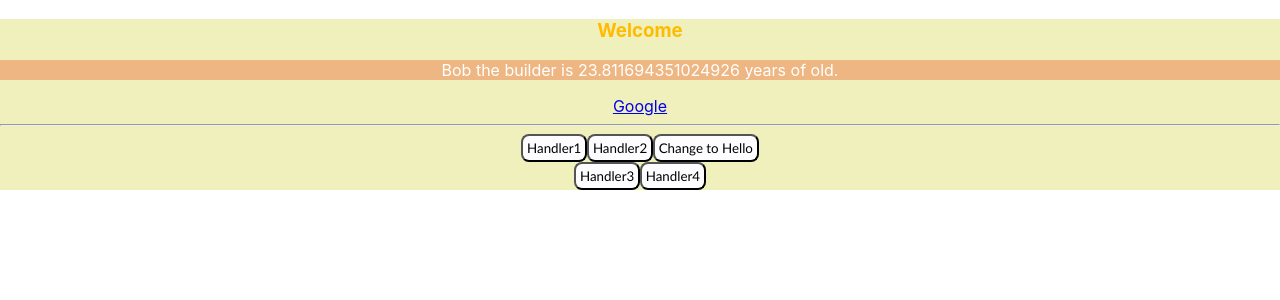
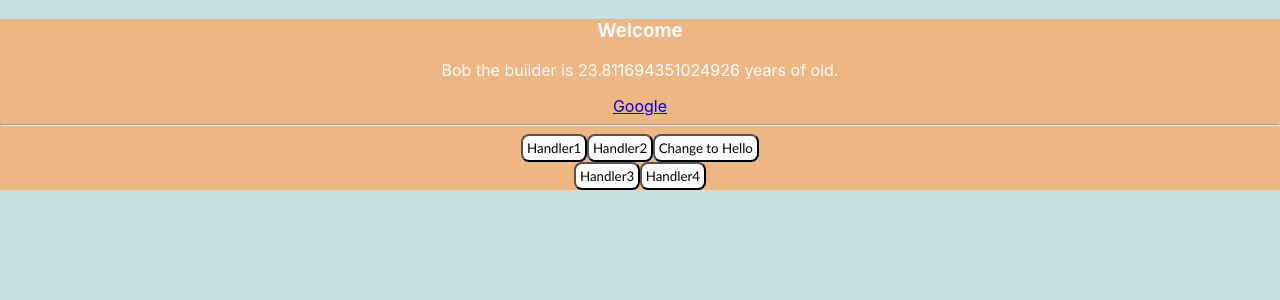
Before and after one commit to sameerauf1/React, a React (Create React App) app in the folder myreact/: page / in a window 1280 px wide. Shown: the top 300 px of the page. Built offline with nearby package versions, Linux system fonts and the light colour scheme.

Commit message:
different color scheme

```diff
--- a/myreact/src/App.css
+++ b/myreact/src/App.css
@@ -1,9 +1,12 @@
 .App {
   text-align: center;
-  background-color: rgb(239, 240, 187);
+  background-color: rgb(238, 182, 130)
+}
+body{
+  background-color:rgb(199, 223, 222)
 }
 h3{
-  color: rgb(255, 187, 0)
+  color: rgb(252, 252, 252)
 }
 p{
   color: white;
```
